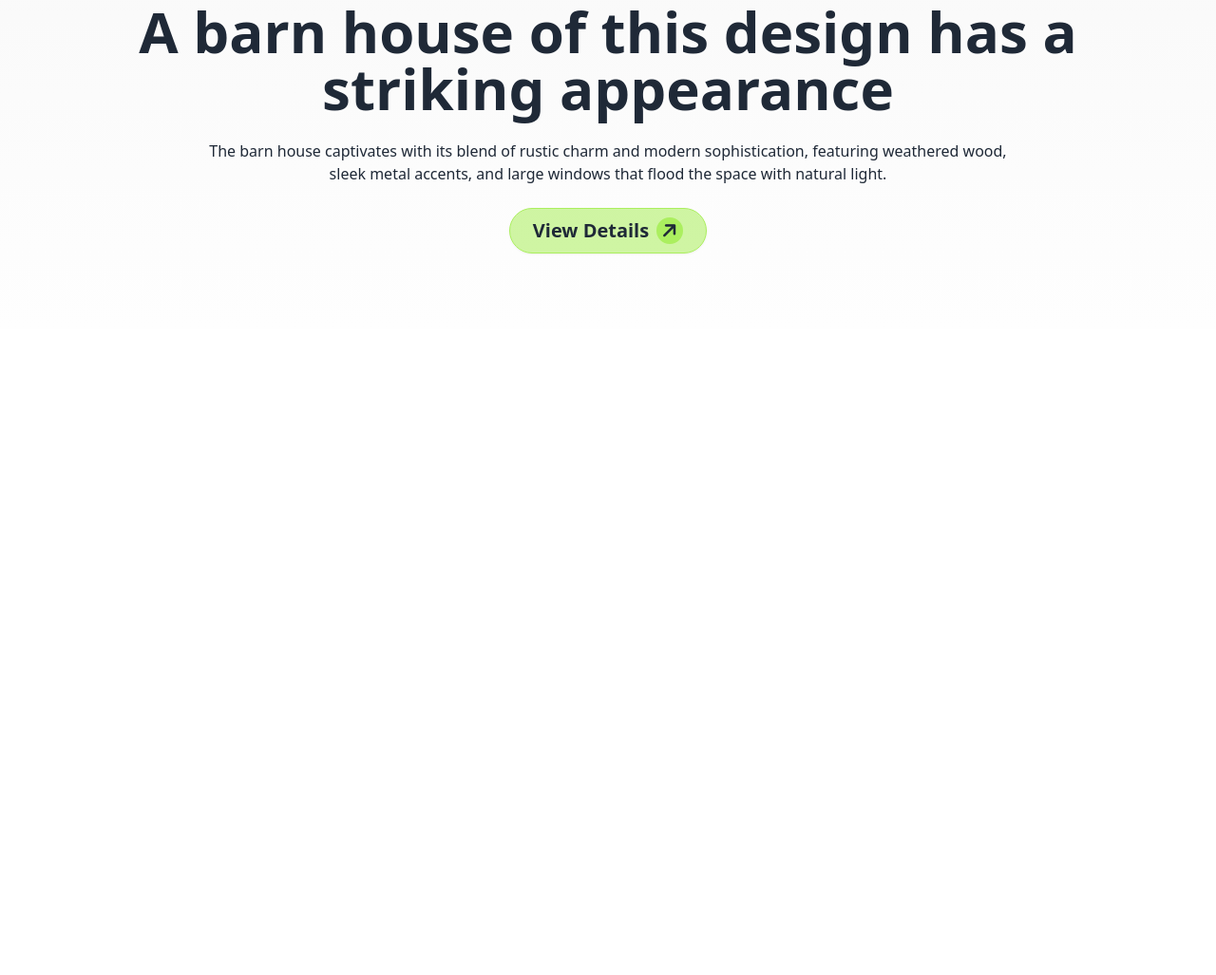
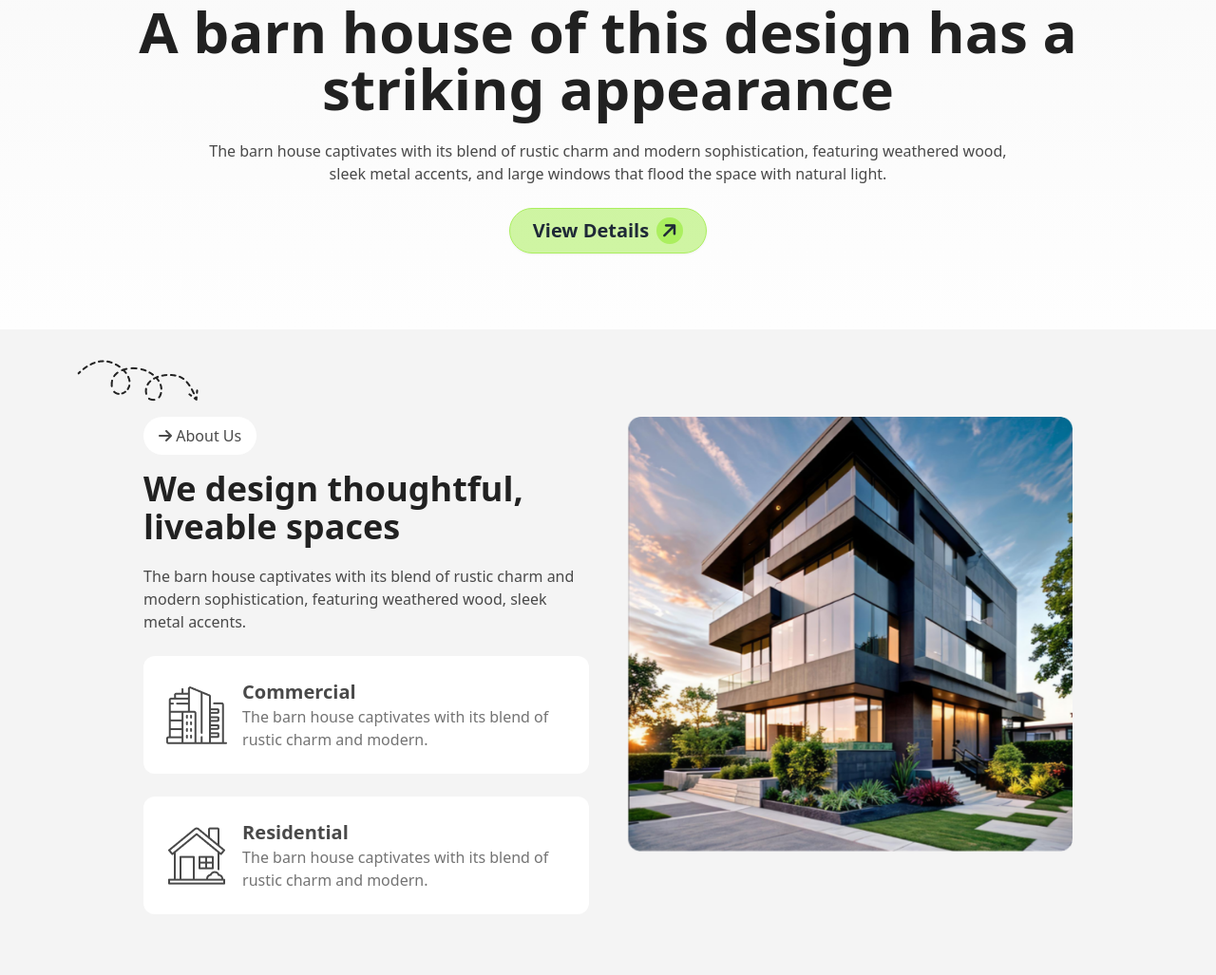
Before and after one commit to salehsiam/rinterio-house-booking, a plain HTML site: page index.html in a window 1280 px wide. Shown: the part 475-1502 px from the top of the page at 95% size. Before the commit the page ends 822 px from the top, so only its background shows below. Drawn offline with nearby package versions, Linux system fonts and the light colour scheme.

Commit message:
liveable space section add

```diff
--- a/index.html
+++ b/index.html
@@ -117,10 +117,12 @@
       <div class="w-11/12 mx-auto">
         <div class="flex flex-col justify-center items-center space-y-6 pb-20">
           <img src="./assets/banner.png" alt="" />
-          <h1 class="text-3xl md:text-4xl lg:text-6xl text-center font-bold">
+          <h1
+            class="text-3xl text-t_text md:text-4xl lg:text-6xl text-center font-bold"
+          >
             A barn house of this design has a <br />striking appearance
           </h1>
-          <p class="text-center w-9/12">
+          <p class="text-center text-d_text w-9/12">
             The barn house captivates with its blend of rustic charm and modern
             sophistication, featuring weathered wood, sleek metal accents, and
             large windows that flood the space with natural light.
@@ -136,5 +138,67 @@
         </div>
       </div>
     </header>
+    <main>
+      <div class="bg-body">
+        <!-- liveable section -->
+        <section class="w-11/12 mx-auto pt-8 pb-16">
+          <!-- vector -->
+          <div class="ml-7 mb-4 hidden lg:block">
+            <img src="./assets/Vector.png" alt="" />
+          </div>
+          <div
+            class="flex flex-col lg:flex-row gap-10 w-10/12 justify-center mx-auto"
+          >
+            <!-- text content-->
+            <div class="flex-1 space-y-6">
+              <!-- text -->
+              <div>
+                <div class="flex items-center gap-2 mb-4">
+                  <p
+                    class="bg-white text-d_text rounded-3xl space-x-3 px-4 py-2"
+                  >
+                    <i class="fa-solid fa-arrow-right"></i> About Us
+                  </p>
+                </div>
+                <h2 class="text-2xl lg:text-4xl text-t_text font-bold mb-5">
+                  We design thoughtful, liveable spaces
+                </h2>
+                <p class="text-d_text">
+                  The barn house captivates with its blend of rustic charm and
+                  modern sophistication, featuring weathered wood, sleek metal
+                  accents.
+                </p>
+              </div>
+              <!-- cart 1 -->
+              <div class="flex gap-4 items-center bg-white p-6 rounded-xl">
+                <img src="./assets/commercial.png" alt="" />
+                <div>
+                  <h4 class="text-xl font-semibold text-d_text">Commercial</h4>
+                  <p class="text-p_text">
+                    The barn house captivates with its blend of rustic charm and
+                    modern.
+                  </p>
+                </div>
+              </div>
+              <!-- cart-2 -->
+              <div class="flex gap-4 items-center bg-white p-6 rounded-xl">
+                <img src="./assets/residential.png" alt="" />
+                <div>
+                  <h4 class="text-xl font-semibold text-d_text">Residential</h4>
+                  <p class="text-p_text">
+                    The barn house captivates with its blend of rustic charm and
+                    modern.
+                  </p>
+                </div>
+              </div>
+            </div>
+            <!-- image content -->
+            <div class="flex-1">
+              <img src="./assets/Rectangle.png" alt="" />
+            </div>
+          </div>
+        </section>
+      </div>
+    </main>
   </body>
 </html>
```
